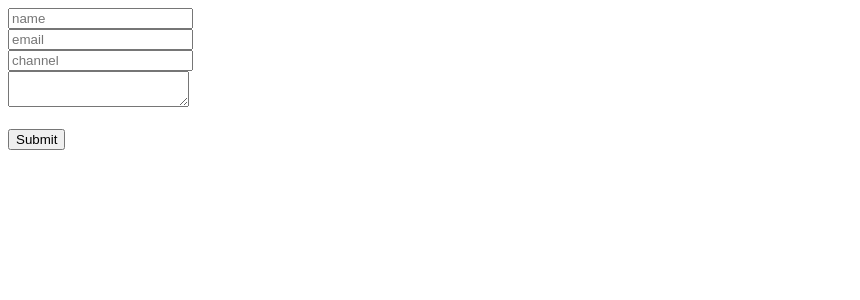
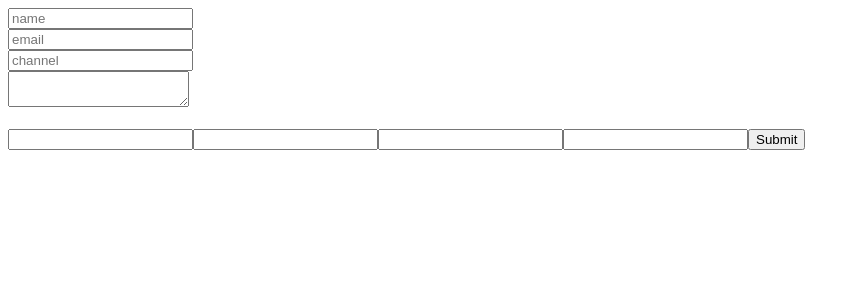
Before and after one commit to fernandomocrosky/formik-demo, a Next.js app: page / in a window 1280 px wide. Shown: the top 300 px of the page, without its empty margins (0-860 px from the left). Built offline with nearby package versions, Linux system fonts and the light colour scheme.

Commit message:
Feat: nested objects

```diff
--- a/src/app/components/FormikForm.js
+++ b/src/app/components/FormikForm.js
@@ -9,6 +9,11 @@ const initialValues = {
   channel: '',
   comments: '',
   addres: '',
+  social: {
+    facebook: '',
+    twitter: '',
+  },
+  phoneNumbers: ['', ''],
 };
 
 const onSubmit = (values) => {
@@ -76,6 +81,11 @@ function FormikForm() {
         </Field>
         <br></br>
 
+        <Field name="social.facebook" />
+        <Field name="social.twitter" />
+        <Field name="phoneNumbers[0]" />
+        <Field name="phoneNumbers[1]" />
+
         <button type="submit">Submit</button>
       </Form>
     </Formik>
```
